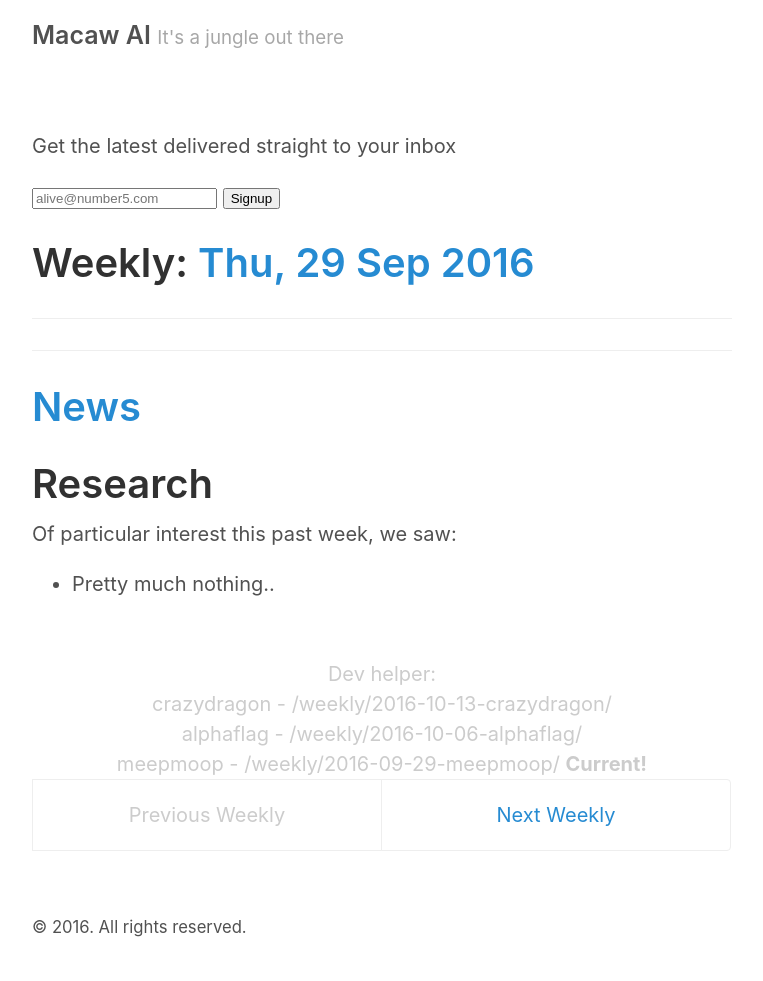
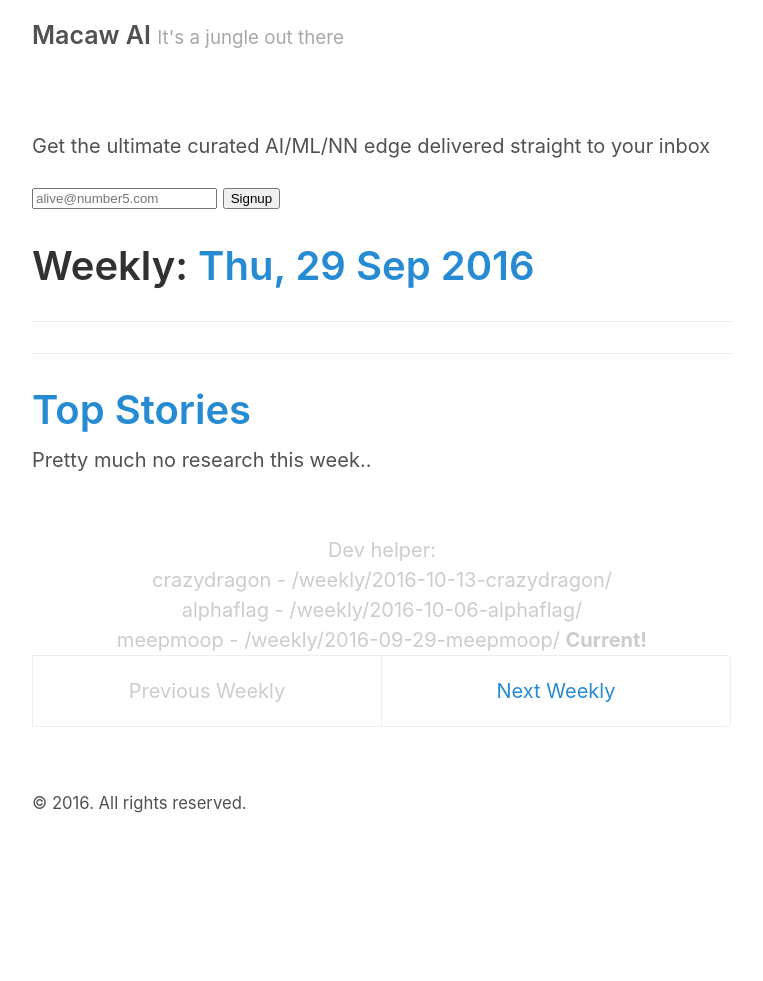
Before and after one commit to macawai/macawai.github.io, a Jekyll site: the page built from _weekly/2016-09-29-meepmoop.md, in a window 1280 px wide. Shown: the whole page, without its empty margins (258-1021 px from the left). Built offline with Jekyll 4.4.1, drawn with Linux system fonts in a browser that asks for light colours; after the commit the page ends 900 px from its top, so only the background shows below that.

```diff
--- a/_layouts/splash.html
+++ b/_layouts/splash.html
@@ -14,7 +14,7 @@
       </header>
 
       <section>
-        <p>Get the latest delivered straight to your inbox</p>
+        <p>Get the ultimate curated AI/ML/NN edge delivered straight to your inbox</p>
         <input type="text" placeholder="alive@number5.com">
         <button>Signup</button>
       </section>
--- a/_layouts/weekly.html
+++ b/_layouts/weekly.html
@@ -24,6 +24,9 @@ layout: splash
   {% endif %}
 {% endfor %}
 
+{% if current.thisweektitle != empty %}
+  <h3>{{current.thisweektitle}}</h3>
+{% endif %}
 <h1>Weekly: <a href="{{ current.url }}">{{current.thisweek}}</a></h1>
 
 <hr>
@@ -36,7 +39,7 @@ layout: splash
 {% endif %}
 
 <div>
-  <h1><a href="/news">News</a></h1>
+  <h1><a href="/news">Top Stories</a></h1>
   {% for newsitem in site.news reversed %}
     {% if newsitem.thisweekid == page.thisweekid %}
     <article>
@@ -52,25 +55,31 @@ layout: splash
   {% endfor %}
 </div>
 
+{% assign hasres = false %}
+{% for r in site.research %}
+  {% if r.thisweekid == page.thisweekid %}
+    {% assign hasres = true %}
+  {% endif %}
+{% endfor %}
+
+{% if hasres %}
 <div>
   <h1>Research</h1>
   <p>Of particular interest this past week, we saw:</p>
   <ul>
-    {% assign hasres = false %}
     {% for r in site.research %}
       {% if r.thisweekid == page.thisweekid %}
-        {% assign hasres = true %}
         <li><a href="{{r.source}}">{{r.title}}</a></li>
         {% if r.long %}
         <div><a href="{{r.url}}">Read More...</a></div>
         {% endif %}
       {% endif %}
     {% endfor %}
-    {% if hasres == false %}
-      <li>Pretty much nothing..</li>
-    {% endif %}
   </ul>
 </div>
+{% else %}
+<div>Pretty much no research this week..</div>
+{% endif %}
 
 <div class="pagination">
 
```
Also changed, not shown: _news/2016-10-13-speak-friend.md (deleted, +0 -10 lines), _news/2016-10-13-startups-in-an-AI-first-world.md (added, +9 -0 lines), _weekly/2016-10-13-crazydragon.md (+1 -0 lines).
